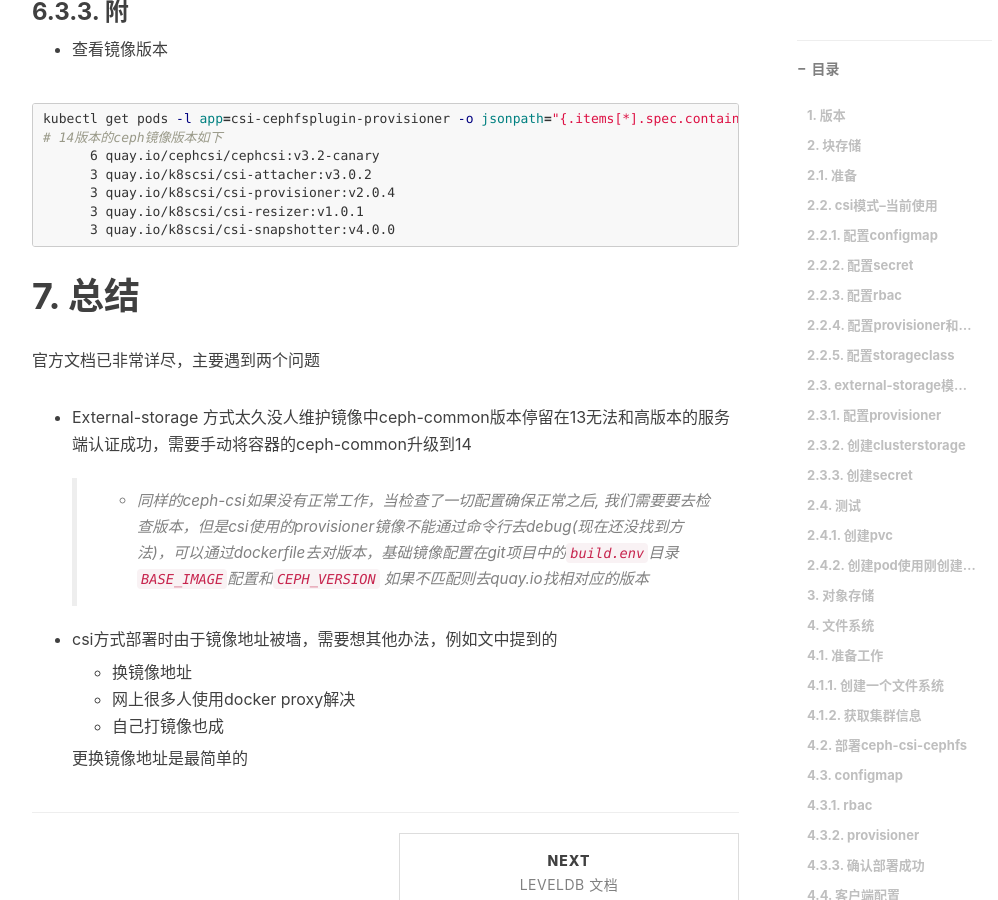
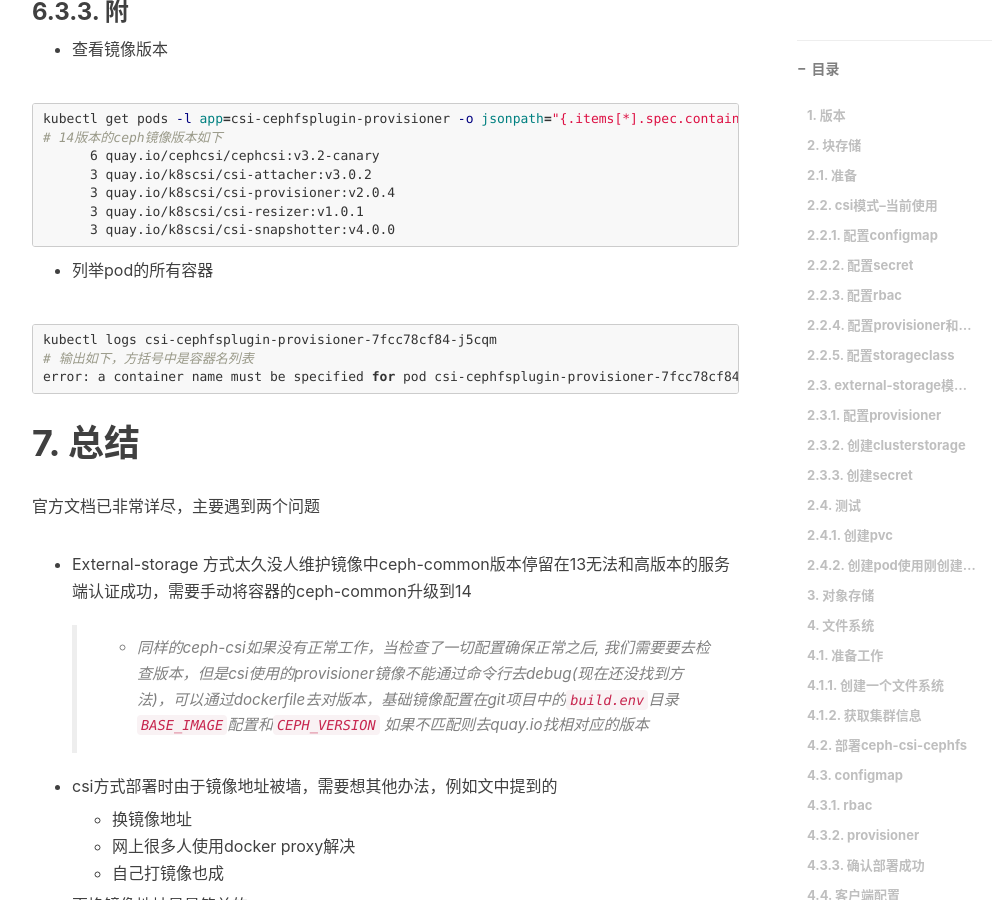
Before and after one commit to elrondwong/elrond.wang, a Jekyll site: the page built from _posts/2021-06-19-Kubernetes集成Ceph.md, in a window 1280 px wide and 900 px high, scrolled down 17390 px. Shown: the whole window, without its empty margins (233-1231 px from the left). Built offline with Jekyll 4.4.1, drawn with Linux system fonts in a browser that asks for light colours; comment, search, counter and statistics services are not loaded.

Commit message:
fix: 增加pod容器列表查看

````diff
--- a/_posts/2021-06-19-Kubernetes集成Ceph.md
+++ b/_posts/2021-06-19-Kubernetes集成Ceph.md
@@ -823,6 +823,14 @@ kubectl get pods -l app=csi-cephfsplugin-provisioner -o jsonpath="{.items[*].spe
       3 quay.io/k8scsi/csi-snapshotter:v4.0.0
 ```
 
+- 列举pod的所有容器
+
+```bash
+kubectl logs csi-cephfsplugin-provisioner-7fcc78cf84-j5cqm
+# 输出如下，方括号中是容器名列表
+error: a container name must be specified for pod csi-cephfsplugin-provisioner-7fcc78cf84-j5cqm, choose one of: [csi-provisioner csi-resizer csi-snapshotter csi-cephfsplugin-attacher csi-cephfsplugin liveness-prometheus]
+```
+
 # 7. 总结
 
 官方文档已非常详尽，主要遇到两个问题
````
